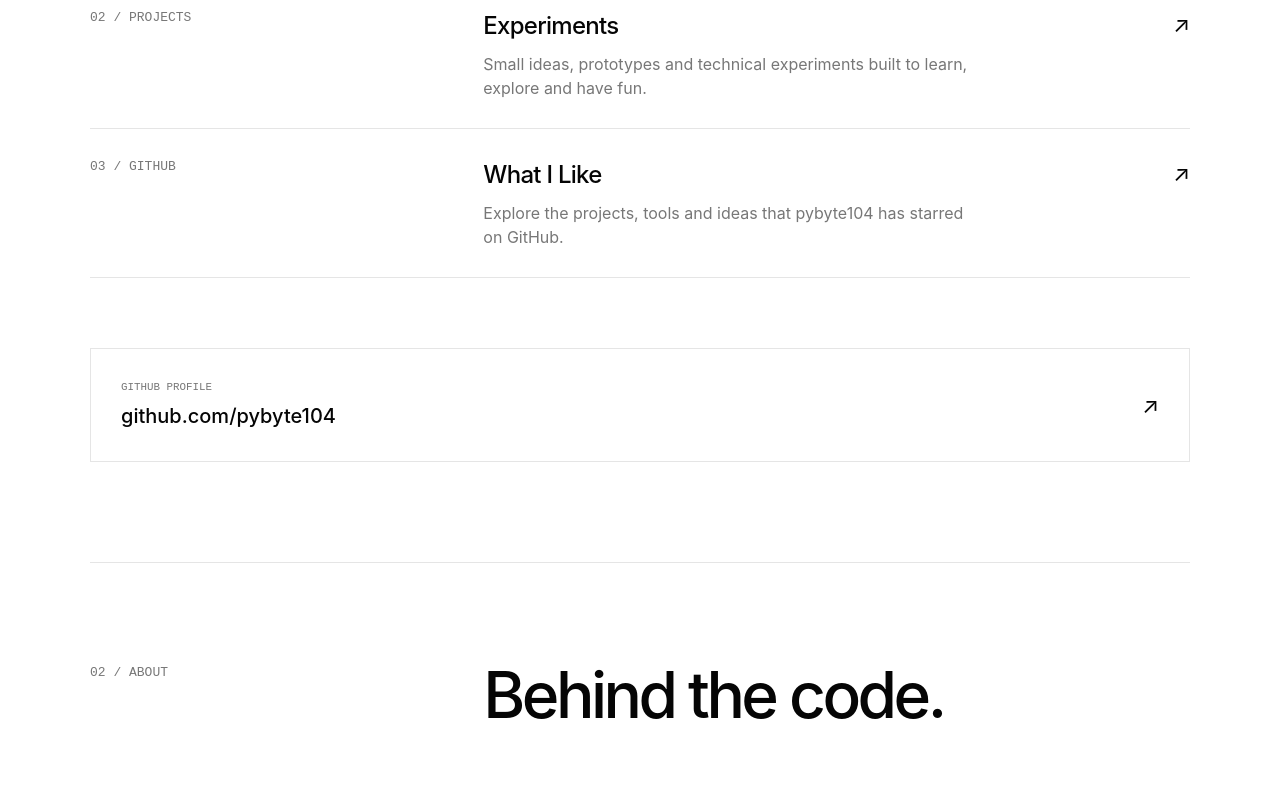
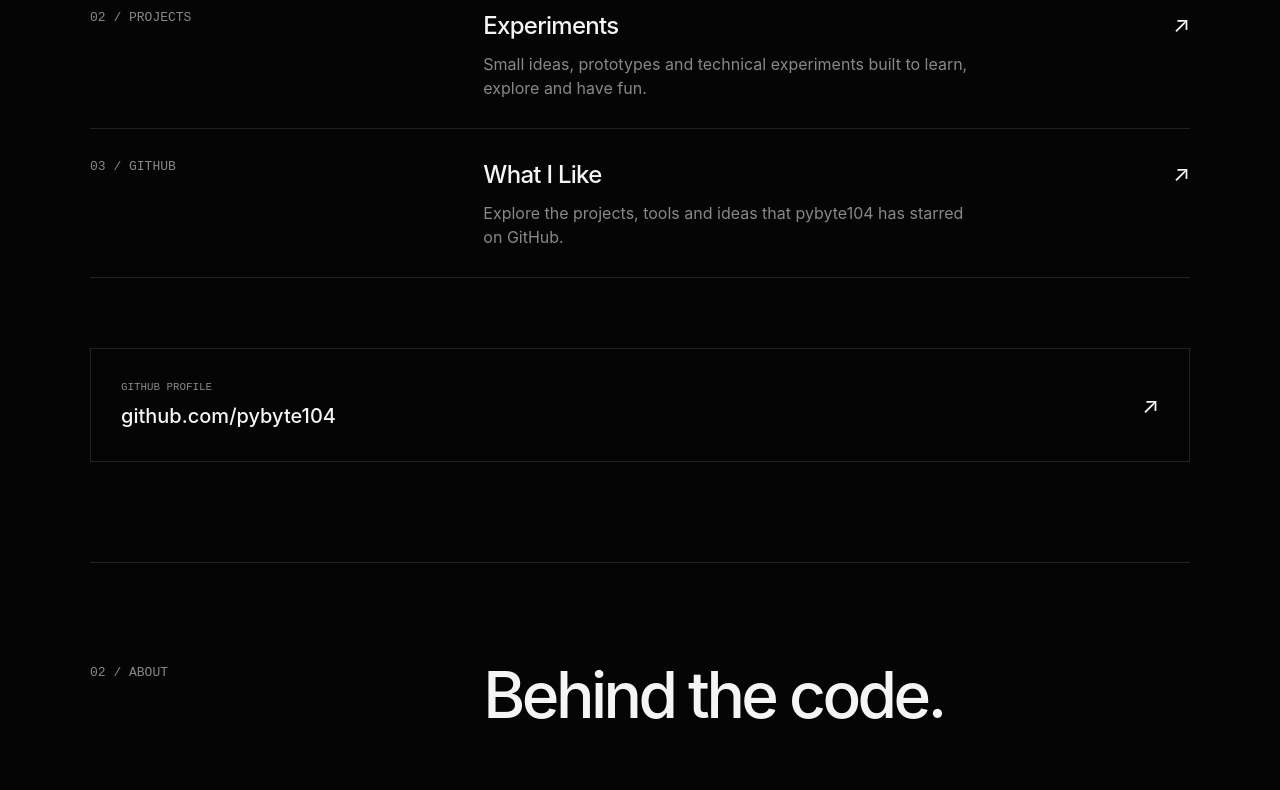
Before and after one commit to pybyte104/pybyte104.github.io, a plain HTML site: page index.html in a window 1280 px wide. Shown: the part 1205-1995 px from the top of the page. Drawn offline with Linux system fonts and the light colour scheme.

Commit message:
Update CSS variables and add comments in HTML

```diff
--- a/index.html
+++ b/index.html
@@ -13,11 +13,11 @@
 
   <style>
     :root {
-      --bg: #ffffff;
-      --fg: #050505;
-      --muted: #777777;
-      --line: #e5e5e5;
-      --hover: #444444;
+      --bg: #050505;
+      --fg: #f5f5f5;
+      --muted: #888;
+      --line: #222;
+      --hover: #ccc;
     }
 
     * {
@@ -257,11 +257,6 @@
       align-items: center;
       justify-content: space-between;
       gap: 30px;
-      transition: border-color 0.2s ease;
-    }
-
-    .github-box:hover {
-      border-color: var(--fg);
     }
 
     .github-box small {
@@ -372,6 +367,8 @@
 
   <div class="container">
 
+    <!-- NAVIGATION -->
+
     <nav>
       <a href="#" class="logo">pybyte104.</a>
 
@@ -381,6 +378,7 @@
         <a href="#contact">Contact</a>
       </div>
     </nav>
+
 
     <main>
 
@@ -442,7 +440,10 @@
 
         </div>
 
+
         <div class="projects">
+
+          <!-- PROJECT 01 -->
 
           <a
             href="https://github.com/pybyte104"
@@ -478,6 +479,9 @@
 
           </a>
 
+
+          <!-- PROJECT 02 -->
+
           <a
             href="https://github.com/pybyte104?tab=repositories"
             target="_blank"
@@ -511,6 +515,9 @@
             </div>
 
           </a>
+
+
+          <!-- PROJECT 03 -->
 
           <a
             href="https://github.com/pybyte104?tab=stars"
@@ -547,6 +554,9 @@
           </a>
 
         </div>
+
+
+        <!-- GITHUB CARD -->
 
         <a
           href="https://github.com/pybyte104"
@@ -592,6 +602,7 @@
 
         </div>
 
+
         <div class="about-grid">
 
           <div></div>
@@ -603,6 +614,7 @@
               likes building things, learning new technologies
               and turning ideas into working software.
             </p>
+
 
             <div style="margin-top: 60px;">
 
@@ -663,6 +675,8 @@
     </main>
 
 
+    <!-- FOOTER -->
+
     <footer>
 
       <span>
```
